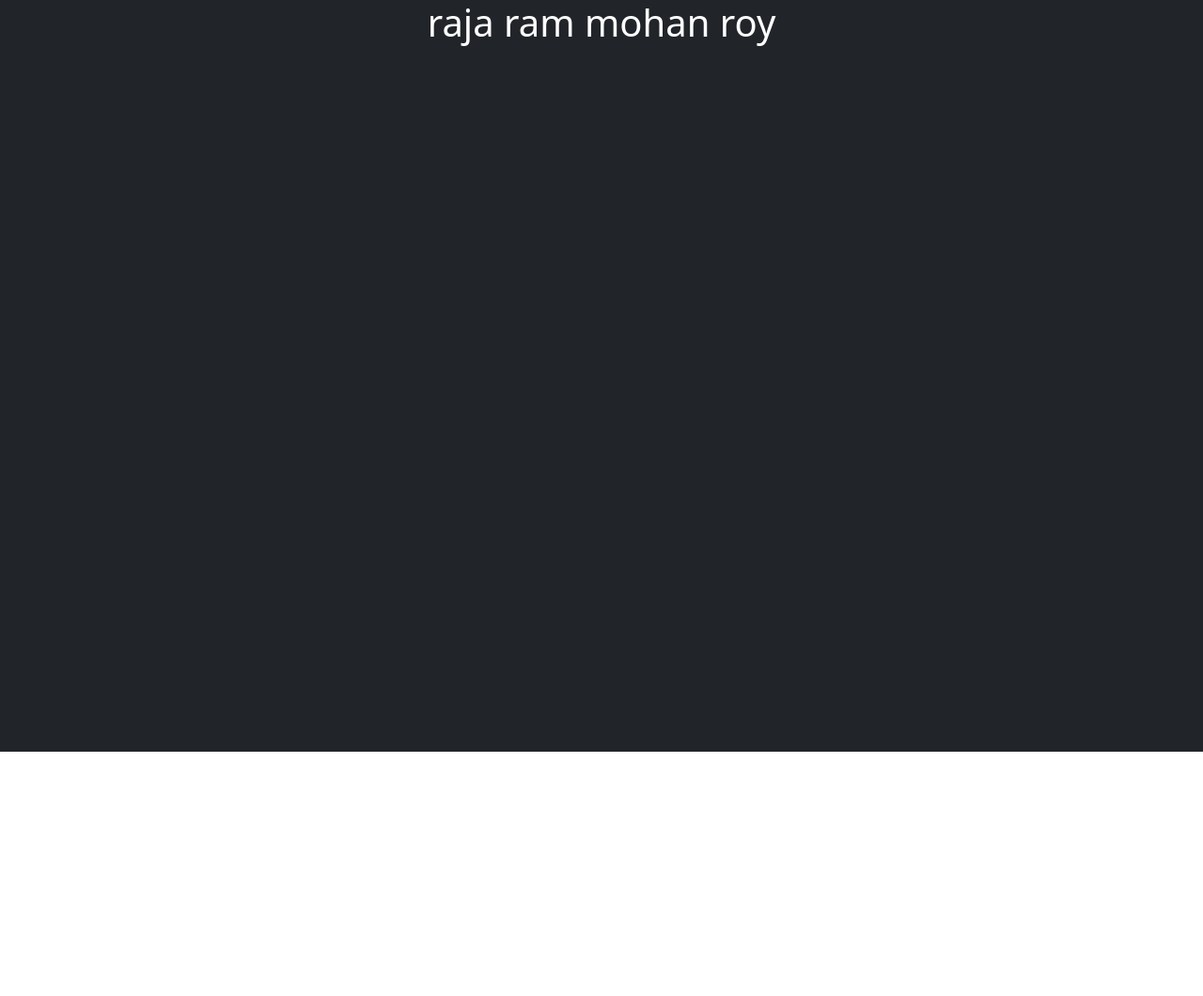
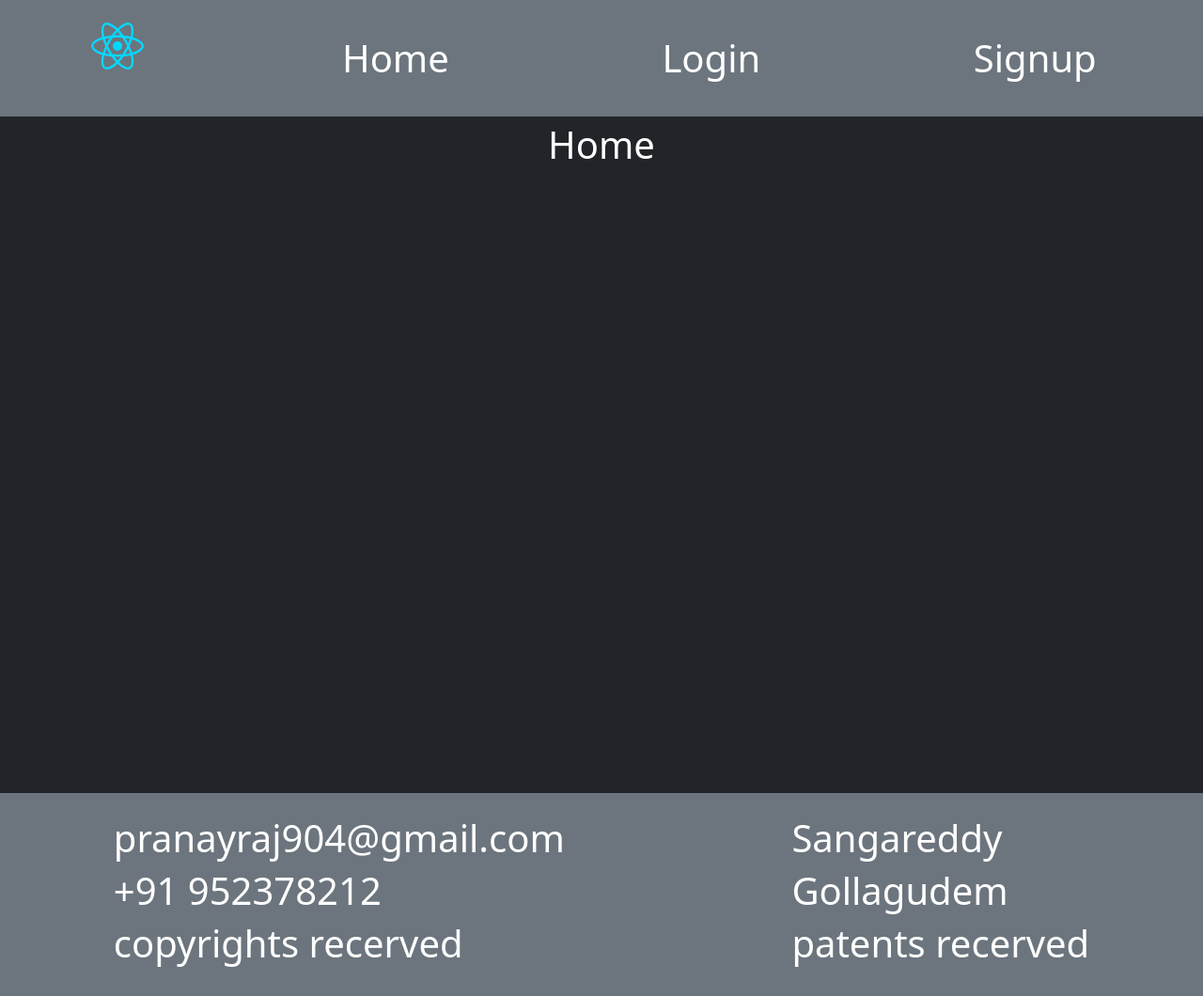
Before and after one commit to Pranayrajrathod/react-assignment-7, a React (Vite) app: page / in a window 1280 px wide. Shown: the whole page at 94% size. Before the commit the page ends 800 px from the top, so only its background shows below. Built offline with nearby package versions, Linux system fonts and the light colour scheme.

Commit message:
Succesfully routed three components,using react-router-dom

```diff
--- a/package.json
+++ b/package.json
@@ -12,7 +12,11 @@
   "dependencies": {
     "bootstrap": "^5.3.3",
     "react": "^18.3.1",
-    "react-dom": "^18.3.1"
+    "react-dom": "^18.3.1",
+    "react-hook-form": "^7.54.2",
+    "react-hooks": "^1.0.1",
+    "react-icons": "^5.4.0",
+    "react-router-dom": "^7.1.5"
   },
   "devDependencies": {
     "@eslint/js": "^9.15.0",
--- a/src/App.jsx
+++ b/src/App.jsx
@@ -1,11 +1,33 @@
 import React from 'react'
-
+import RootLayout from './componets/RootLayout'
+import { createBrowserRouter, Router,RouterProvider } from 'react-router-dom'
+import Home from './componets/Home'
+import Signup from './componets/signup'
+import Login from './componets/Login'
+import RouterError from './componets/RouterError'
 function App() {
-  return (
-    <div className='bg-dark text-white text-center' style={{ minHeight:'100vh'}}>
-        <h1>raja ram mohan roy</h1>
-    </div>
-  )
+  const BrowserRouterObj=createBrowserRouter([
+    {
+      path:"",
+      element:<RootLayout/>,
+      errorElement:<RouterError/>,
+      children:[
+        {
+          path:'',
+          element:<Home/>
+        } ,
+        {
+          path:'login',
+          element:<Login/>
+        } ,
+        {
+          path:'signup',
+          element:<Signup/>
+        }
+      ]
+    }
+  ])
+  return <RouterProvider router={BrowserRouterObj}/>
 }
 
 export default App
--- /dev/null
+++ b/src/componets/Footer.jsx
@@ -0,0 +1,22 @@
+import React from 'react'
+
+function Footer() {
+  return (
+    <div className='bg-alert text-white '>
+        <div className='nav fs-1 py-4 bg-secondary d-flex justify-content-around'>
+            <div>
+                <h1 className=''>pranayraj904@gmail.com</h1>
+                <h1 className=''>+91 952378212</h1>
+                <h1 className=''>copyrights recerved</h1>
+            </div>
+            <div>
+                <h1 className=''>Sangareddy</h1>
+                <h1 className=''>Gollagudem</h1>
+                <h1 className=''>patents recerved</h1>
+            </div>
+        </div>
+    </div>
+  )
+}
+
+export default Footer
--- /dev/null
+++ b/src/componets/Header.jsx
@@ -0,0 +1,29 @@
+import React from 'react'
+import { Link } from 'react-router-dom'
+
+function Header() {
+  return (
+    <div className='bg-alert text-white '>
+        <div className='nav fs-1 py-4 bg-secondary d-flex justify-content-around'>
+            <img src='../src/assets/react.svg' style={{height:'50px'}}></img>
+            <li className='nav-item'>
+                <Link to='' className='nav-link text-white'>
+                    Home
+                </Link>
+            </li>
+            <li className='nav-item'>
+                <Link to='login' className='nav-link text-white'>
+                    Login
+                </Link>
+            </li>
+            <li className='nav-item'>
+                <Link to='signup' className='nav-link text-white'>
+                    Signup
+                </Link>
+            </li>
+        </div>
+    </div>
+  )
+}
+
+export default Header
--- /dev/null
+++ b/src/componets/Home.jsx
@@ -0,0 +1,11 @@
+import React from 'react'
+
+function Home() {
+  return (
+    <div style={{minHeight:'90vh'}} className='text-white text-center fs-1 bg-dark'>
+        Home
+    </div>
+  )
+}
+
+export default Home
--- /dev/null
+++ b/src/componets/Login.jsx
@@ -0,0 +1,9 @@
+import React from 'react'
+
+function Login() {
+  return (
+    <div style={{minHeight:'90vh'}} className='text-white text-center fs-1 bg-primary'>Login</div>
+  )
+}
+
+export default Login
--- /dev/null
+++ b/src/componets/RootLayout.jsx
@@ -0,0 +1,17 @@
+import React from 'react'
+import { Outlet } from 'react-router-dom'
+import Header from './Header'
+import Footer from './Footer'
+function RootLayout() {
+  return (
+    <div className=''>
+    <Header></Header>
+    <div className='bg-dark' style={{minHeight:'90vh'}}>
+        <Outlet></Outlet>
+    </div>
+    <Footer></Footer>
+    </div>
+  )
+}
+
+export default RootLayout
--- /dev/null
+++ b/src/componets/RouterError.jsx
@@ -0,0 +1,14 @@
+import React from 'react'
+import { useRouteError } from 'react-router-dom'
+function RouterError() {
+    const route_err=useRouteError()
+    console.log(route_err)
+
+    return (
+        <div style={{minHeight:'100vh'}} className='bg-dark mx-auto py-5 text-white text-center '>
+            <h1>ERROR OCCURED : {route_err.status}</h1>
+        </div>
+    )
+}
+
+export default RouterError
--- /dev/null
+++ b/src/componets/Signup.jsx
@@ -0,0 +1,9 @@
+import React from 'react'
+
+function Signup() {
+  return (
+    <div style={{minHeight:'90vh'}} className='text-danger text-center fs-1 bg-info'>Signup</div>
+  )
+}
+
+export default Signup
```
Also changed, not shown: 1 other file (tests, documents, lock files or other folders).
